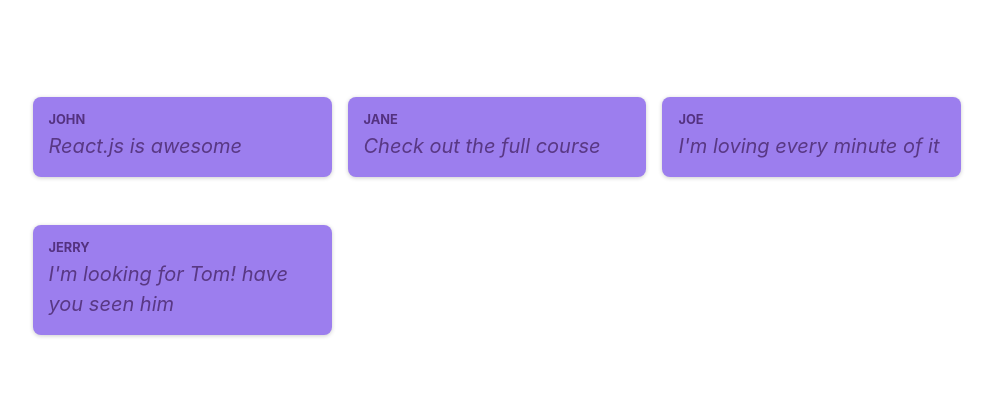
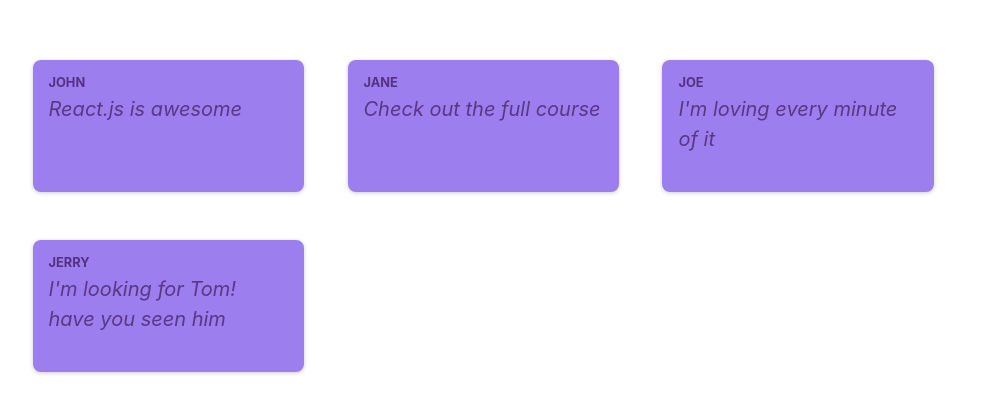
Before and after one commit to ChrisJoshRoberts/react-course, a React (Vite) app: page / in a window 1280 px wide. Shown: the part 184-596 px from the top of the page, without its empty margins (143-1136 px from the left). Built offline with nearby package versions, Linux system fonts and the light colour scheme.

Commit message:
updating post styles

```diff
--- a/src/components/Post.module.css
+++ b/src/components/Post.module.css
@@ -2,7 +2,8 @@
   margin: 1rem 0;
   padding: 1rem;
   text-align: left;
-
+  width:80%;
+  height: 100px;
   background-color: #9c7eee;
   border-radius: 8px;
   box-shadow: 0px 1px 4px rgba(0, 0, 0, 0.2);
```
